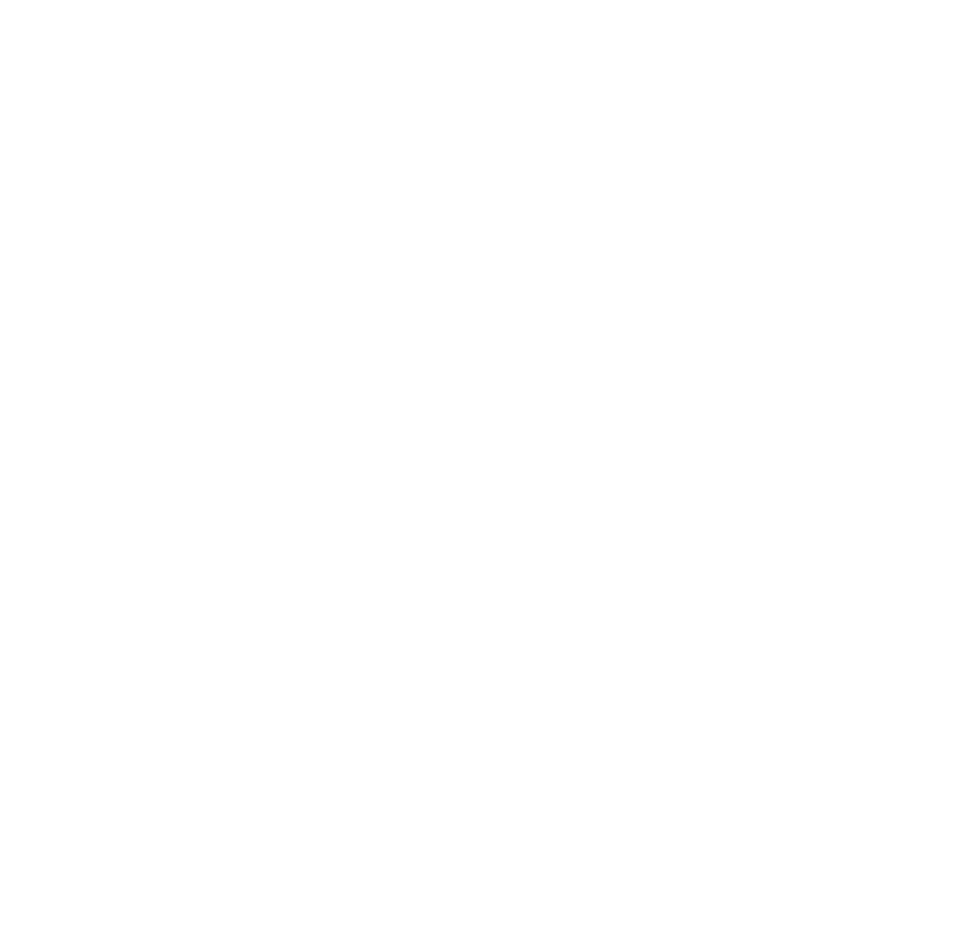
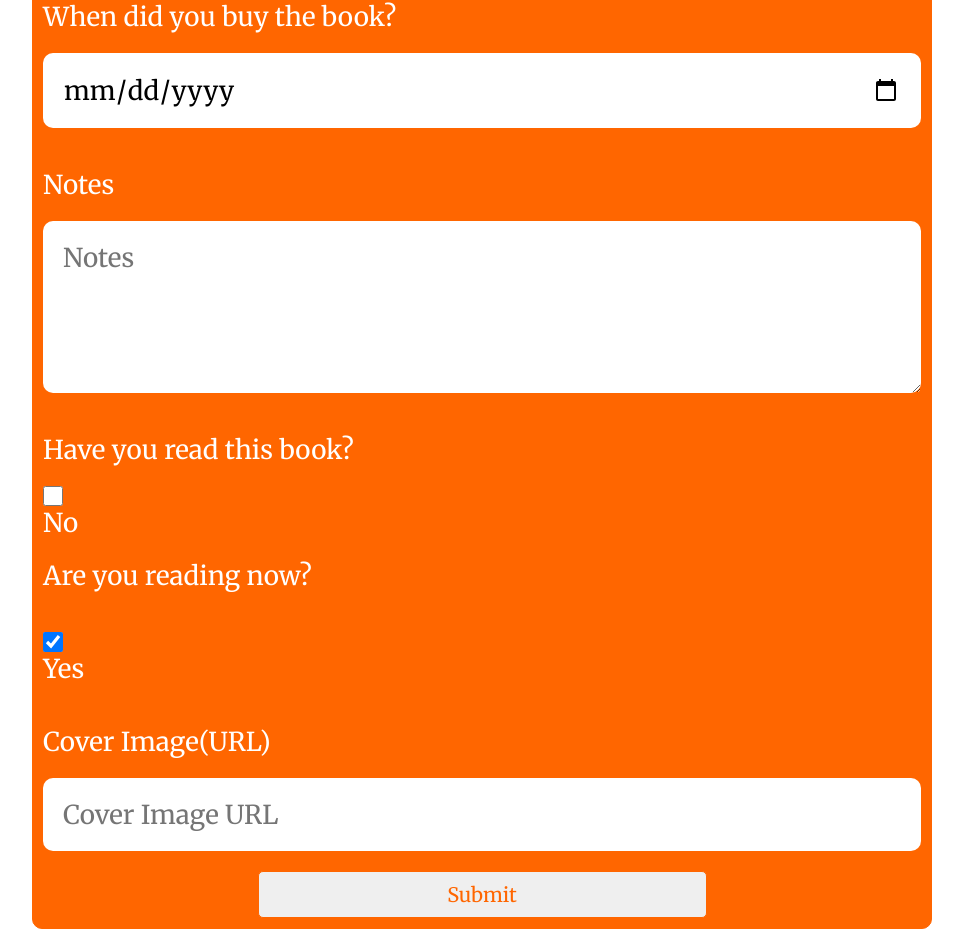
Before and after one commit to to-arda-kurt/todoRead-App, a React (Create React App) app: page /add-book in a window 1280 px wide. Shown: the part 1008-1937 px from the top of the page, without its empty margins (158-1121 px from the left). Before the commit the page ends 800 px from the top, so only its background shows below. Built offline with nearby package versions, Linux system fonts and the light colour scheme; a web font is replaced by a local one.

Commit message:
Add Book Form & Add Book Context

```diff
--- a/package.json
+++ b/package.json
@@ -6,11 +6,13 @@
     "@testing-library/jest-dom": "^5.11.4",
     "@testing-library/react": "^11.1.0",
     "@testing-library/user-event": "^12.1.10",
+    "camel-case": "^4.1.2",
     "formik": "^2.2.9",
     "react": "^17.0.2",
     "react-dom": "^17.0.2",
     "react-router-dom": "^5.2.0",
     "react-scripts": "4.0.3",
+    "uuid": "^8.3.2",
     "web-vitals": "^1.0.1",
     "yup": "^0.32.9"
   },
--- a/src/context/books/BooksState.js
+++ b/src/context/books/BooksState.js
@@ -1,7 +1,8 @@
 import { useReducer } from 'react';
 import BooksContext from './booksContext';
 import bookReducer from './bookReducer';
-import { GET_BOOK } from '../types';
+import { ADD_BOOK, GET_BOOK } from '../types';
+import { v4 as uuidv4 } from 'uuid';
 
 const BooksState = (props) => {
   const initialState = {
@@ -142,6 +143,16 @@
     });
   };
 
+  const addBook = (book) => {
+    let _id = uuidv4();
+    const seoUrl =
+    console.log(book);
+    let newBook = book;
+    dispatch({
+      type: ADD_BOOK,
+      payload: newBook,
+    });
+  };
   return (
     <BooksContext.Provider
       value={{ books: state.books, book: state.book, getBook }}
--- a/src/context/books/bookReducer.js
+++ b/src/context/books/bookReducer.js
@@ -1,4 +1,4 @@
-import { GET_BOOK } from '../types';
+import { ADD_BOOK, GET_BOOK } from '../types';
 
 // eslint-disable-next-line import/no-anonymous-default-export
 export default (state, action) => {
@@ -8,6 +8,11 @@
         ...state,
         book: action.payload,
       };
+    case ADD_BOOK:
+      return {
+        ...state,
+        books: [...state.books, action.payload],
+      };
     default:
       return state;
   }
--- a/src/context/types.js
+++ b/src/context/types.js
@@ -1 +1,4 @@
 export const GET_BOOK = 'GET_BOOK';
+export const ADD_BOOK = 'ADD_BOOK';
+export const DELETE_BOOK = 'DELETE_BOOK';
+export const UPDATE_BOOK = 'UPDATE_BOOK';
--- a/src/index.css
+++ b/src/index.css
@@ -42,7 +42,23 @@
 h3 {
   font-size: 1.6rem;
 }
-
+label {
+  padding: 2rem 0;
+}
+input,
+textarea {
+  border: none;
+  font-size: 2.6rem;
+  padding: 2rem;
+  width: 100%;
+  border-radius: 10px;
+}
+input[type='checkbox'] {
+  width: 2rem;
+  height: 2rem;
+  border: none;
+  padding: 2rem;
+}
 .t1 {
   font-size: 1.6rem;
 }
@@ -239,4 +255,27 @@
 .addbook-form {
   display: flex;
   flex-direction: column;
+  background-color: #ff6600;
+  border: 1px solid #ff6600;
+  border-radius: 10px;
 }
+
+.form-item {
+  color: white;
+  font-size: 2.6rem;
+  padding: 1rem 1rem;
+
+  display: flex;
+  flex-direction: column;
+}
+
+.form-val-msg {
+  font-weight: 800;
+  font-size: 1.6rem;
+  font-style: italic;
+}
+
+.fw {
+  width: 50%;
+  padding: 10px;
+}
--- a/src/views/AddBook/index.js
+++ b/src/views/AddBook/index.js
@@ -1,9 +1,13 @@
-import React, { useState } from 'react';
+import React, { useState, useContext } from 'react';
 import { useFormik } from 'formik';
 import * as Yup from 'yup';
 import SectionHeader from '../../components/SectionHeader';
+import BookContext from '../../context/books/booksContext';
 
 const AddBook = () => {
+  const booksContext = useContext(BookContext);
+  const { AddBook } = booksContext;
+
   const [form, setForm] = useState({});
 
   const formik = useFormik({
@@ -45,7 +49,7 @@
         .required('Required'),
     }),
     onSubmit: (values) => {
-      alert(JSON.stringify(values, null, 2));
+      console.log(values);
     },
   });
 
@@ -53,6 +57,7 @@
     <>
       <SectionHeader header="Add your next book" />
       <form onSubmit={formik.handleSubmit} className="addbook-form">
+        <div className="form-item">
           <label htmlFor="name">Book Name</label>
           <input
             autoFocus
@@ -65,9 +70,10 @@
             value={formik.values.name}
           />
           {formik.touched.name && formik.errors.name ? (
-          <div>{formik.errors.name}</div>
+            <div className="form-val-msg">{formik.errors.name}</div>
           ) : null}
-
+        </div>
+        <div className="form-item">
           <label htmlFor="author">Author</label>
           <input
             id="author"
@@ -79,9 +85,10 @@
             value={formik.values.author}
           />
           {formik.touched.author && formik.errors.author ? (
-          <div>{formik.errors.author}</div>
+            <div className="form-val-msg">{formik.errors.author}</div>
           ) : null}
-
+        </div>
+        <div className="form-item">
           <label htmlFor="publisher">Publisher</label>
           <input
             id="publisher"
@@ -93,9 +100,10 @@
             value={formik.values.publisher}
           />
           {formik.touched.publisher && formik.errors.publisher ? (
-          <div>{formik.errors.publisher}</div>
+            <div className="form-val-msg">{formik.errors.publisher}</div>
           ) : null}
-
+        </div>
+        <div className="form-item">
           <label htmlFor="language">Language</label>
           <input
             id="language"
@@ -107,9 +115,10 @@
             value={formik.values.language}
           />
           {formik.touched.language && formik.errors.language ? (
-          <div>{formik.errors.language}</div>
+            <div className="form-val-msg">{formik.errors.language}</div>
           ) : null}
-
+        </div>
+        <div className="form-item">
           <label htmlFor="page">Pages</label>
           <input
             id="page"
@@ -121,25 +130,91 @@
             value={formik.values.page}
           />
           {formik.touched.page && formik.errors.page ? (
-          <div>{formik.errors.page}</div>
+            <div className="form-val-msg">{formik.errors.page}</div>
           ) : null}
-
+        </div>
+        <div className="form-item">
           <label htmlFor="date">When did you buy the book?</label>
           <input
             id="date"
             name="date"
             type="date"
-          placeholder="1987-07-10"
             onChange={formik.handleChange}
             onBlur={formik.handleBlur}
             value={formik.values.date}
           />
           <p>{formik.values.date}</p>
           {formik.touched.page && formik.errors.page ? (
-          <div>{formik.errors.page}</div>
+            <div className="form-val-msg">{formik.errors.page}</div>
           ) : null}
-
-        <button type="submit">Submit</button>
+        </div>
+        <div className="form-item">
+          <label htmlFor="notes">Notes</label>
+          <textarea
+            id="notes"
+            name="notes"
+            rows="4"
+            cols="50"
+            placeholder="Notes"
+            onChange={formik.handleChange}
+            onBlur={formik.handleBlur}
+            value={formik.values.note}
+          />
+          {formik.touched.notes && formik.errors.notes ? (
+            <div className="form-val-msg">{formik.errors.notes}</div>
+          ) : null}
+        </div>
+        <div className="form-item">
+          <label htmlFor="isRead">Have you read this book?</label>
+          <input
+            id="isRead"
+            name="isRead"
+            type="checkbox"
+            placeholder="The Metamorphosis"
+            onChange={formik.handleChange}
+            onBlur={formik.handleBlur}
+            value={formik.values.isRead}
+          />{' '}
+          {formik.values.isRead ? <span>Yes</span> : <span>No</span>}
+          {formik.touched.isRead && formik.errors.isRead ? (
+            <div className="form-val-msg">{formik.errors.isRead}</div>
+          ) : null}
+          <label htmlFor="isReading">Are you reading now?</label>
+        </div>
+        <div className="form-item">
+          <input
+            checked={formik.values.isReading}
+            id="isReading"
+            name="isReading"
+            type="checkbox"
+            onChange={formik.handleChange}
+            onBlur={formik.handleBlur}
+            value={formik.values.isReading}
+          />{' '}
+          {formik.values.isReading ? <span>Yes</span> : <span>No</span>}
+          {formik.touched.isReading && formik.errors.isRead ? (
+            <div className="form-val-msg">{formik.errors.isReading}</div>
+          ) : null}
+        </div>
+        <div className="form-item">
+          <label htmlFor="cover">Cover Image(URL)</label>
+          <input
+            id="cover"
+            name="cover"
+            type="text"
+            placeholder="Cover Image URL"
+            onChange={formik.handleChange}
+            onBlur={formik.handleBlur}
+            value={formik.values.cover}
+          />
+        </div>
+        <image src={formik.values.cover} alt="Image Review" />
+        {formik.touched.cover && formik.errors.cover ? (
+          <div>{formik.errors.cover}</div>
+        ) : null}
+        <button className="Book-Button fw" type="submit">
+          Submit
+        </button>
       </form>
     </>
   );
```
Also changed, not shown: 1 other file (tests, documents, lock files or other folders). Lines whose indentation alone changed are shown as unchanged.
